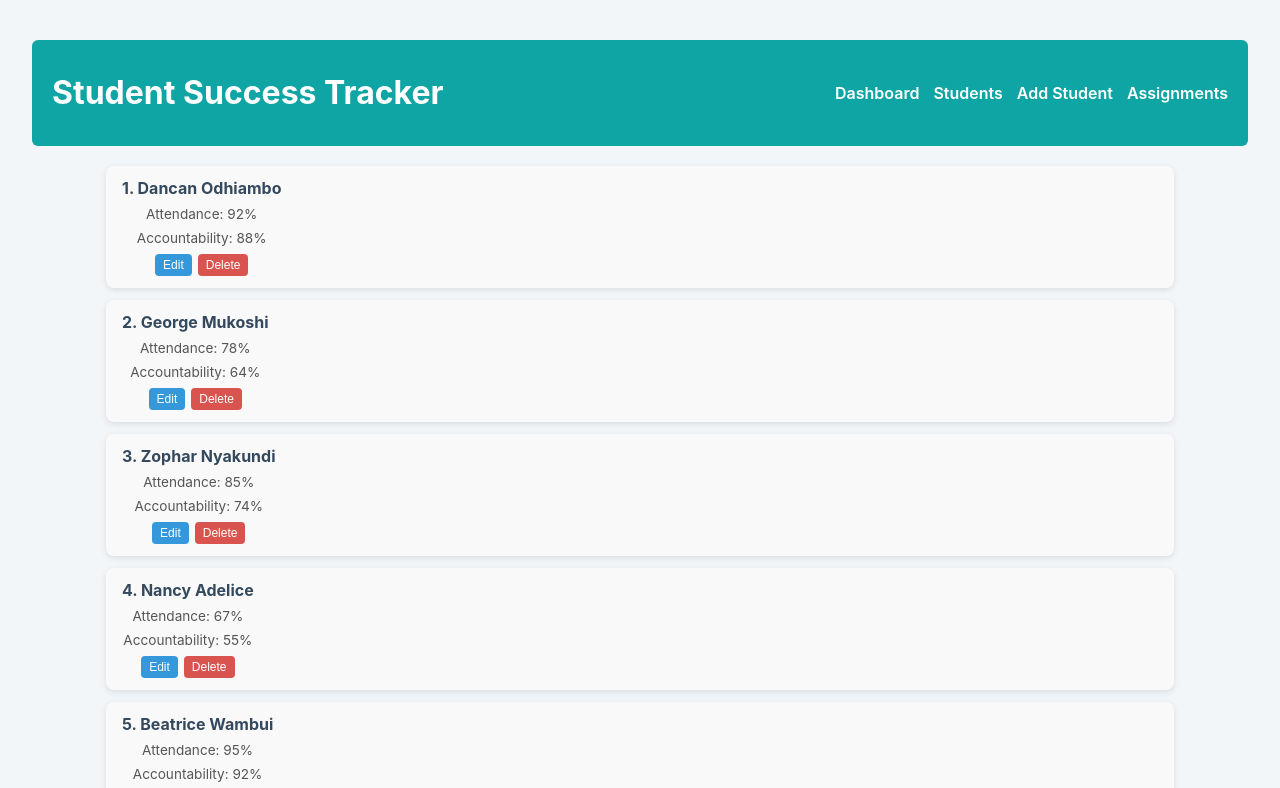
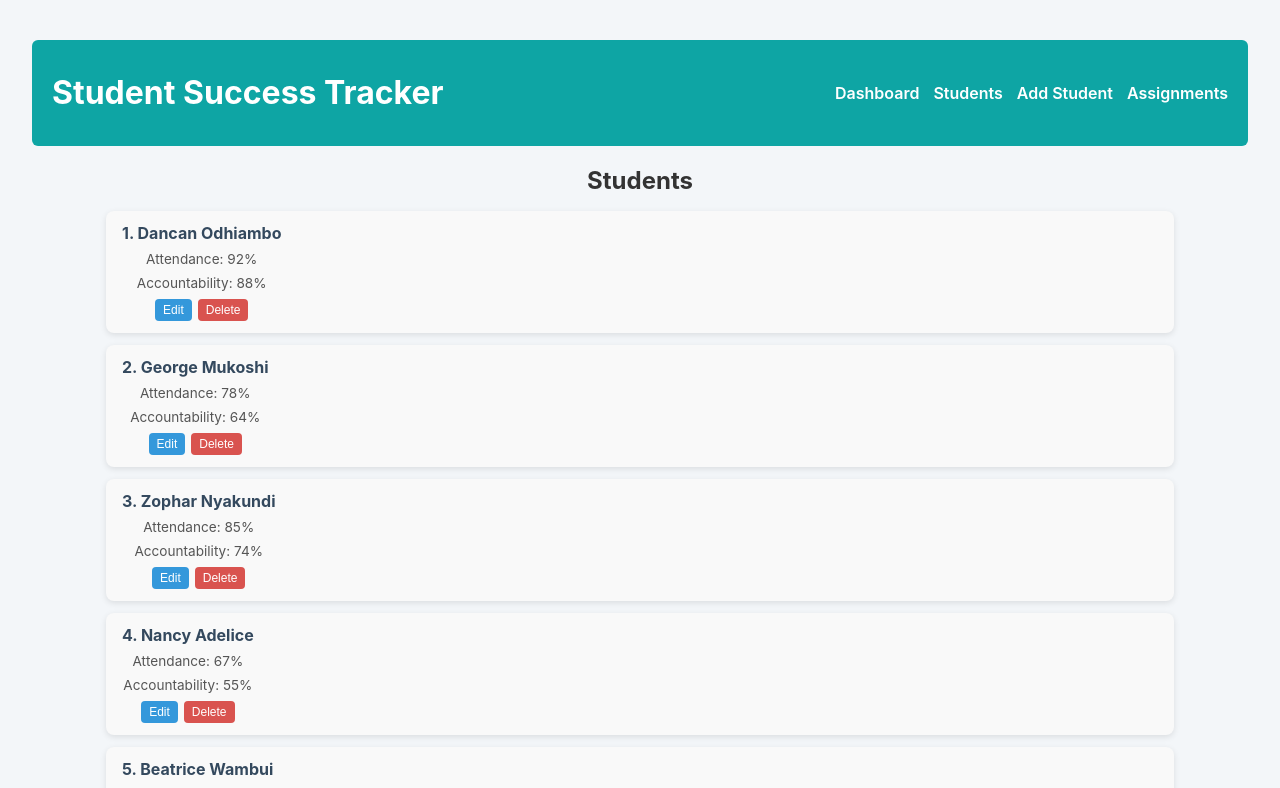
Before and after one commit to d-odhiambo/student-success-tracker-app, a React (Vite) app: page /students in a window 1280 px wide. Shown: the top 788 px of the page. Built offline with nearby package versions, Linux system fonts and the light colour scheme; data requests are answered from the project's data file.

Commit message:
Update db.json

```diff
--- a/backend/db.json
+++ b/backend/db.json
@@ -99,7 +99,7 @@
     {
       "id": "a630",
       "name": "Enock Achoki",
-      "attendancePercent": "63",
+      "attendancePercent": "69",
       "accountabilityScore": 78
     }
   ],
--- a/src/Components/Students/AddStudentForm.jsx
+++ b/src/Components/Students/AddStudentForm.jsx
@@ -22,8 +22,9 @@ function AddStudentForm({ addStudent }) {
   }
 
   return (
-    <form onSubmit={handleSubmit}>
-      {/* <h3>Add Student</h3> */}
+    <div className="add-student-container">
+      <h2 className="form-heading">Add Student</h2>
+      <form onSubmit={handleSubmit} className="add-student-form">
         <input
           type="text"
           placeholder="Student Name"
@@ -44,6 +45,7 @@ function AddStudentForm({ addStudent }) {
         />
         <button type="submit">Add</button>
       </form>
+    </div>
   );
 }
 
--- a/src/Components/Students/StudentList.jsx
+++ b/src/Components/Students/StudentList.jsx
@@ -5,6 +5,7 @@ import "./Students.css";
 function StudentList({ students, onDelete, onUpdate }) {
   return (
     <div className="students-container">
+      <h2 className="students-heading">Students</h2>
       <ul className="student-list">
         {students.map((student, index) => (
           <StudentCard
--- a/src/Components/Students/Students.css
+++ b/src/Components/Students/Students.css
@@ -95,6 +95,13 @@ form button:hover {
   transition: background 0.2s ease;
 }
 
+.students-heading {
+  font-size: 24px;
+  font-weight: bold;
+  margin-bottom: 16px;
+  color: #333;
+}
+
 .edit-btn {
   background: #3498db;
   color: white;
```
Lines whose indentation alone changed are shown as unchanged.
